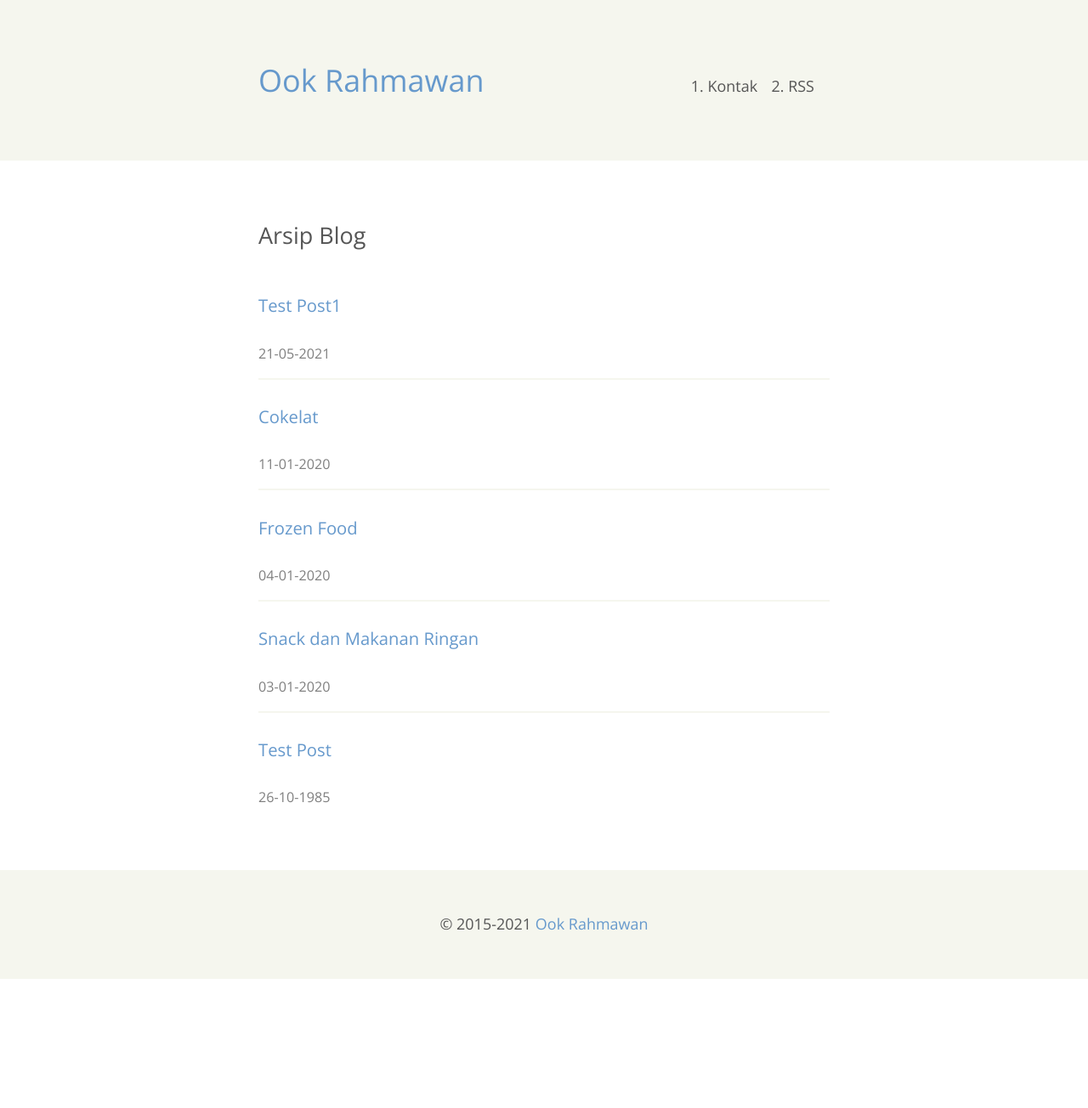
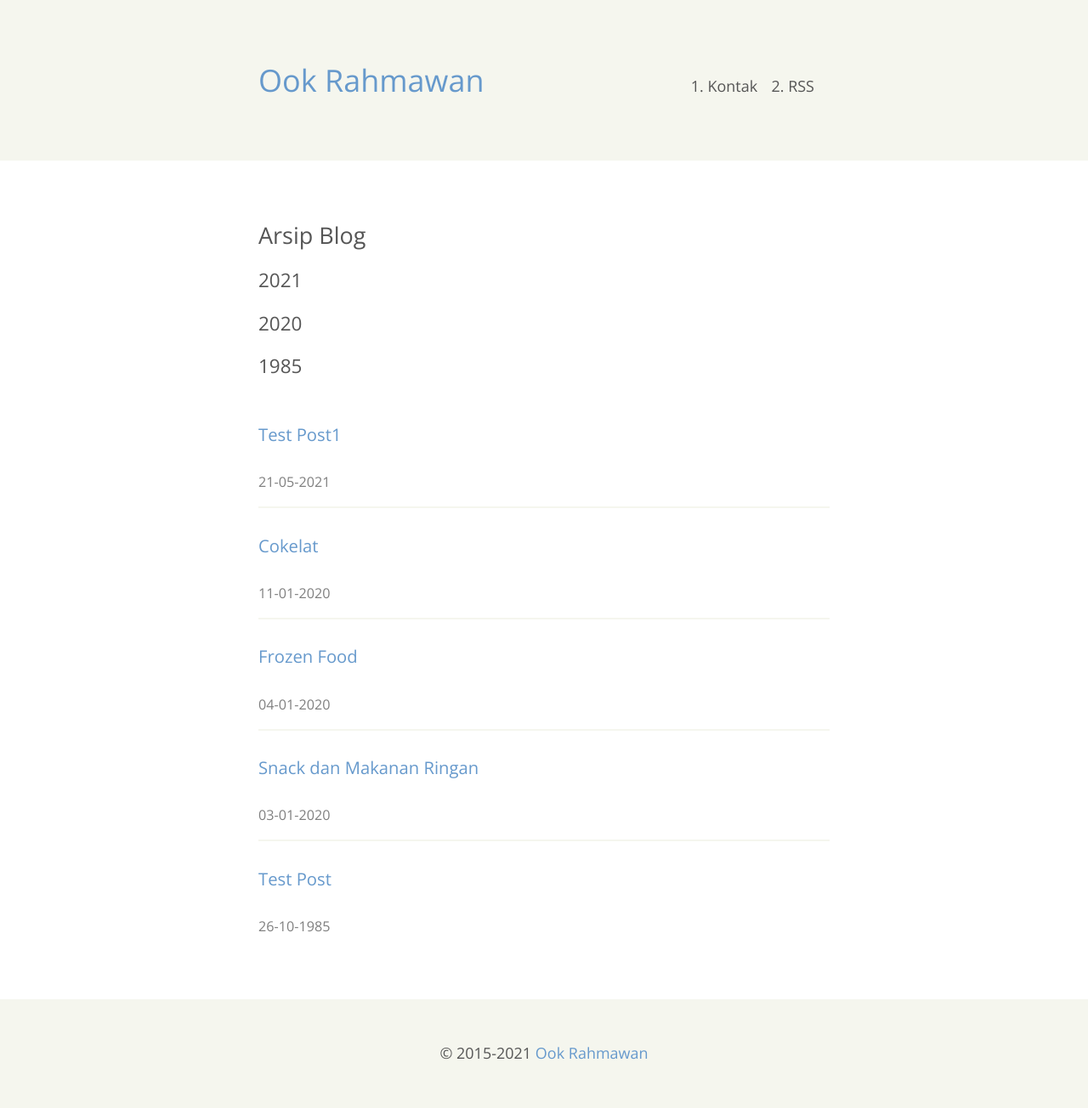
Before and after one commit to krhmwn/krhmwn, a Jekyll site: the page built from archive.html, in a window 1280 px wide. Shown: the whole page at 85% size. Built offline with Jekyll 4.4.1, drawn with Linux system fonts in a browser that asks for light colours; before the commit the page ends 1152 px from its top, so only the background shows below that.

Commit message:
update v.1.0.17

```diff
--- a/archive.html
+++ b/archive.html
@@ -5,8 +5,8 @@ title: Arsip Blog
 
 <article class="post">
 <h2>Arsip Blog</h2>
-{% capture post_year %}{{ post.date | date: "%Y" }}{% endcapture %}
-{% if post_year != current_year %}<h3>{{ post_year }}</h3>{% assign current_year = post_year %}{% endif %}
+{% for post in site.posts %}{% capture post_year %}{{ post.date | date: "%Y" }}{% endcapture %}
+{% if post_year != current_year %}<h3>{{ post_year }}</h3>{% assign current_year = post_year %}{% endif %}{% endfor %}
 <ul>{% for post in site.posts %}
 <li><h4><a href="{{ post.url }}">{{ post.title }}</a></h4><time datetime="{{ post.date | date: '%Y-%m-%d' }}"> {{ post.date | date: "%d-%m-%Y" }}</time></li>
 {% endfor %}</ul>
```
